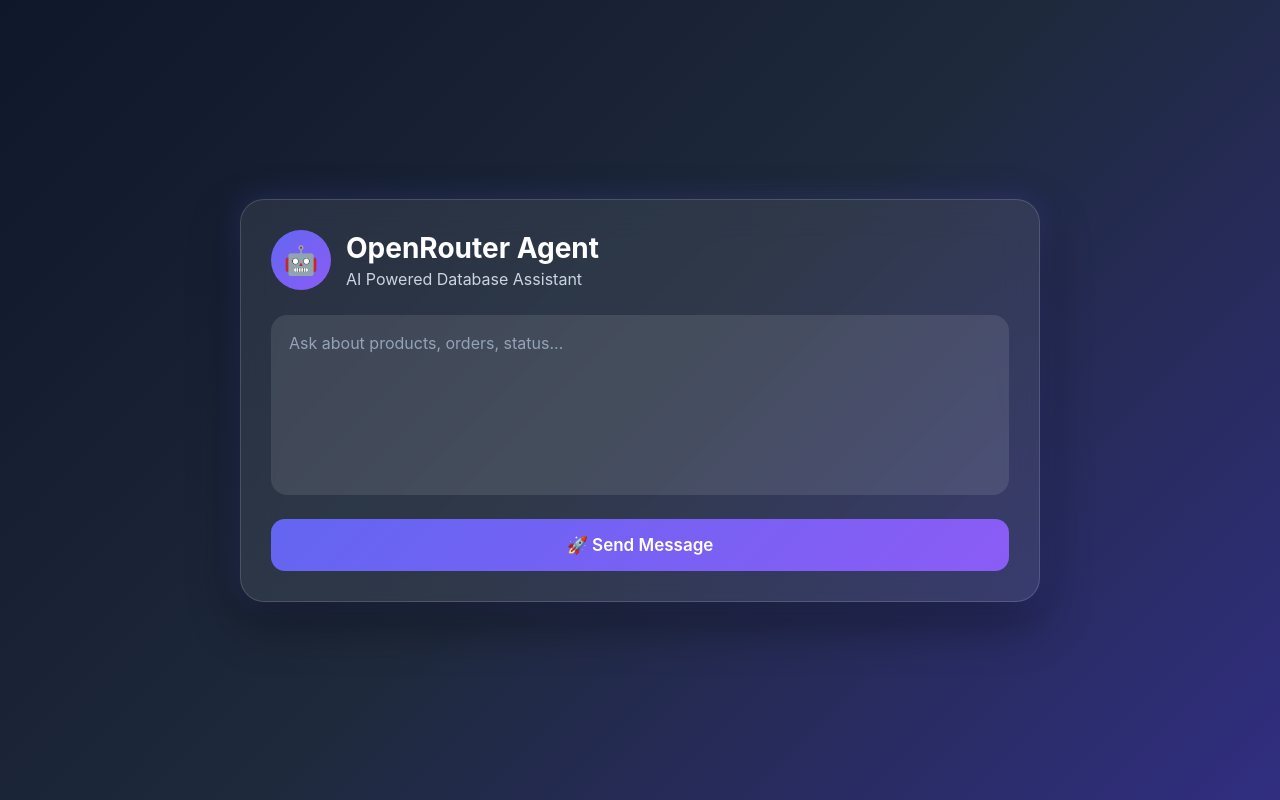
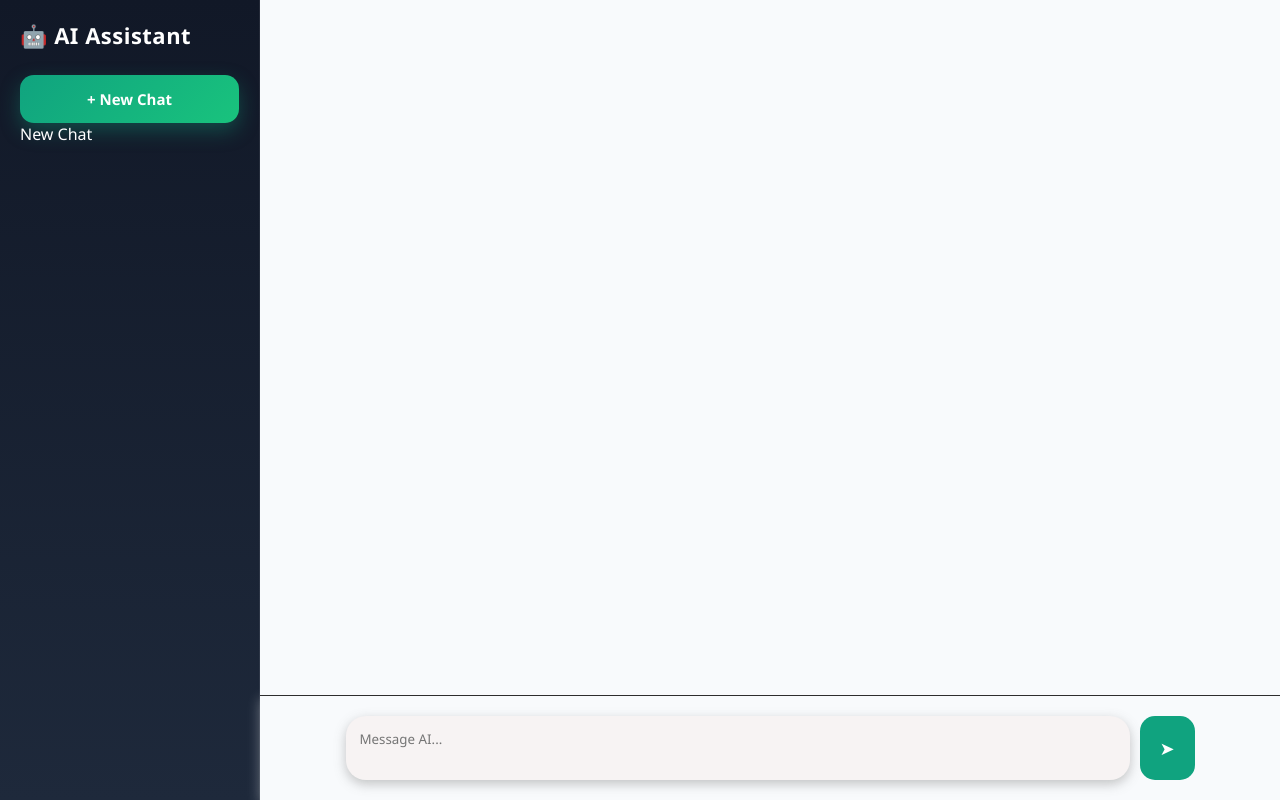
Before and after one commit to abhishekraushan122/Ai_Chat, a React (Vite) app: page / in a window 1280 px wide. Built offline with nearby package versions, Linux system fonts and the light colour scheme.

Commit message:
designchanges

```diff
--- a/src/App.jsx
+++ b/src/App.jsx
@@ -1,44 +1,144 @@
-import { useState } from "react";
+import { useEffect, useState } from "react";
 import axios from "axios";
 
 export default function Chat() {
   const [message, setMessage] = useState("");
-  const [reply, setReply] = useState("");
+  const [chats, setChats] = useState([]);
+  const [currentChatId, setCurrentChatId] = useState(null);
 
+  // Load chats from localStorage
+  useEffect(() => {
+    const saved = JSON.parse(localStorage.getItem("chats")) || [];
+
+    if (saved.length === 0) {
+      const firstChat = {
+        id: Date.now().toString(),
+        messages: [],
+      };
+
+      setChats([firstChat]);
+      setCurrentChatId(firstChat.id);
+    } else {
+      setChats(saved);
+      setCurrentChatId(saved[0].id);
+    }
+  }, []);
+
+  // Save chats to localStorage
+  useEffect(() => {
+    localStorage.setItem("chats", JSON.stringify(chats));
+  }, [chats]);
+
+  const currentChat = chats.find((c) => c.id === currentChatId);
+
+  // Create new chat
+  const createNewChat = () => {
+    const id = Date.now().toString();
+
+    const newChat = {
+      id,
+      messages: [],
+    };
+
+    setChats((prev) => [...prev, newChat]);
+    setCurrentChatId(id);
+
+    return id;
+  };
+
+  // Send message
   const sendMessage = async () => {
-    const res = await axios.post("http://localhost:5000/chat", { message });
+    if (!message.trim()) return;
 
-    setReply(res.data.reply);
+    let chatId = currentChatId;
+
+    // If no chat exists, create one first
+    if (!chatId) {
+      chatId = createNewChat();
+    }
+
+    const userMsg = {
+      role: "user",
+      content: message,
+    };
+
+    // Add user message safely
+    setChats((prev) =>
+      prev.map((chat) =>
+        chat.id === chatId
+          ? { ...chat, messages: [...chat.messages, userMsg] }
+          : chat,
+      ),
+    );
+
+    try {
+      const res = await axios.post("http://localhost:5000/chat", {
+        message,
+      });
+
+      const aiMsg = {
+        role: "assistant",
+        content: res.data.reply,
+      };
+
+      setChats((prev) =>
+        prev.map((chat) =>
+          chat.id === chatId
+            ? { ...chat, messages: [...chat.messages, aiMsg] }
+            : chat,
+        ),
+      );
+    } catch (err) {
+      console.error("API error:", err);
+    }
+
+    setMessage("");
   };
 
   return (
-    <div className="chat-container">
-      <div className="chat-card">
-        <div className="header">
-          <div className="logo">🤖</div>
-          <div>
-            <h2>OpenRouter Agent</h2>
-            <p>AI Powered Database Assistant</p>
+    <div className="app">
+      {/* Sidebar */}
+      <div className="sidebar">
+        <h2>🤖 AI Assistant</h2>
+
+        <button className="new-chat" onClick={createNewChat}>
+          + New Chat
+        </button>
+
+        <div className="chat-history">
+          {chats.map((chat) => (
+            <div
+              key={chat.id}
+              className={`chat-item ${
+                chat.id === currentChatId ? "active" : ""
+              }`}
+              onClick={() => setCurrentChatId(chat.id)}
+            >
+              {chat.messages[0]?.content?.slice(0, 20) || "New Chat"}
+            </div>
+          ))}
         </div>
       </div>
 
+      {/* Chat Area */}
+      <div className="chat-area">
+        <div className="messages">
+          {currentChat?.messages?.map((msg, index) => (
+            <div key={index} className={`message ${msg.role}`}>
+              <div className="avatar">{msg.role === "user" ? "👤" : "🤖"}</div>
+              <div className="content">{msg.content}</div>
+            </div>
+          ))}
+        </div>
+
+        <div className="input-area">
           <textarea
-          placeholder="Ask about products, orders, status..."
             value={message}
             onChange={(e) => setMessage(e.target.value)}
-          className="message-input"
+            placeholder="Message AI..."
           />
-
-        <button className="send-btn" onClick={sendMessage}>
-          🚀 Send Message
-        </button>
-
-        {reply && (
-          <div className="response-box">
-            <h3>Response</h3>
-            <pre>{reply}</pre>
+          <button onClick={sendMessage}>➤</button>
         </div>
-        )}
       </div>
     </div>
   );
--- a/src/index.css
+++ b/src/index.css
@@ -2,132 +2,170 @@
   margin: 0;
   padding: 0;
   box-sizing: border-box;
-  font-family: "Inter", sans-serif;
+  font-family: "Segoe UI", sans-serif;
 }
 
 body {
+  background: white;
+  color: white;
+}
+
+.app {
+  display: flex;
+  height: 100vh;
+}
+
+/* Sidebar */
+
+.sidebar {
+  width: 260px;
+  background: linear-gradient(
+    180deg,
+    #111827 0%,
+    #1e293b 100%
+  );
+
+  padding: 20px;
+  border-right: 1px solid rgba(255,255,255,0.08);
+
+  display: flex;
+  flex-direction: column;
+}
+
+.sidebar h2 {
+  color: #ffffff;
+  font-size: 22px;
+  font-weight: 700;
+  margin-bottom: 25px;
+  letter-spacing: 0.5px;
+}
+
+.new-chat {
+  width: 100%;
+  padding: 14px;
+  border: none;
+  border-radius: 14px;
+
   background: linear-gradient(
     135deg,
-    #0f172a,
-    #1e293b,
-    #312e81
+    #10a37f,
+    #19c37d
   );
-  min-height: 100vh;
+
+  color: white;
+  font-weight: 600;
+  font-size: 15px;
+
+  cursor: pointer;
+
+  box-shadow:
+    0 8px 20px rgba(16,163,127,0.35);
+
+  transition: all 0.3s ease;
 }
 
-.chat-container {
-  display: flex;
-  justify-content: center;
-  align-items: center;
-  min-height: 100vh;
-  padding: 20px;
+.new-chat:hover {
+  transform: translateY(-3px);
+
+  box-shadow:
+    0 12px 28px rgba(16,163,127,0.45);
 }
 
-.chat-card {
-  width: 100%;
-  max-width: 800px;
-  background: rgba(255, 255, 255, 0.08);
-  backdrop-filter: blur(18px);
-  border: 1px solid rgba(255, 255, 255, 0.15);
-  border-radius: 24px;
-  padding: 30px;
-  box-shadow:
-    0 20px 50px rgba(0, 0, 0, 0.4),
-    0 0 30px rgba(99, 102, 241, 0.25);
+/* Chat Area */
+
+.chat-area {
+  flex: 1;
+  display: flex;
+  flex-direction: column;
+  background: #f8fafc;
 }
 
-.header {
+.messages {
+  flex: 1;
+  overflow-y: auto;
+  padding: 30px;
+}
+
+/* Message */
+
+.message {
   display: flex;
-  align-items: center;
   gap: 15px;
   margin-bottom: 25px;
+  max-width: 900px;
+  margin-left: auto;
+  margin-right: auto;
 }
 
-.logo {
-  width: 60px;
-  height: 60px;
+.avatar {
+  width: 35px;
+  height: 35px;
+  background: #343541;
   border-radius: 50%;
-  background: linear-gradient(
-    135deg,
-    #6366f1,
-    #8b5cf6
-  );
   display: flex;
   align-items: center;
   justify-content: center;
-  font-size: 28px;
 }
 
-.header h2 {
-  color: white;
-  font-size: 28px;
+/* User */
+
+.message.user .content {
+  background: #ffffff;
+  color: #111827;
+
+  border: 1px solid #e5e7eb;
+
+  padding: 14px 18px;
+  border-radius: 16px;
+
+  box-shadow: 0 2px 10px rgba(0,0,0,0.05);
 }
 
-.header p {
-  color: #cbd5e1;
-  margin-top: 4px;
+.message.assistant .content {
+  background: #eef2ff;
+  color: #111827;
+
+  padding: 14px 18px;
+  border-radius: 16px;
+
+  border: 1px solid #dbeafe;
 }
 
-.message-input {
-  width: 100%;
-  min-height: 180px;
+/* Input */
+
+.input-area {
+  padding: 20px;
+  border-top: 1px solid #2d2d2d;
+  display: flex;
+  justify-content: center;
+  box-shadow: 0 4px 12px rgba(250, 250, 250, 0.35);
+}
+
+.input-area textarea {
+  width: 80%;
+  min-height: 50px;
+  max-height: 150px;
   resize: none;
-  padding: 18px;
-  border-radius: 16px;
   border: none;
   outline: none;
-  background: rgba(255,255,255,0.1);
-  color: white;
-  font-size: 16px;
-  margin-bottom: 20px;
+  background: #f7f3f3;
+  color: rgb(184, 180, 180);
+  padding: 14px;
+  border-radius: 20px;
+  box-shadow: 0 4px 12px rgba(92, 91, 91, 0.35);
 }
 
-.message-input::placeholder {
-  color: #94a3b8;
+.input-area button {
+  margin-left: 10px;
+  width: 55px;
+  border: none;
+  border-radius: 15px;
+  background: #10a37f;
+  color: white;
+  cursor: pointer;
+  font-size: 18px;
 }
 
-.message-input:focus {
-  box-shadow: 0 0 0 3px #6366f1;
+.input-area button:hover {
+  background: #0d8f6f;
 }
-
-.send-btn {
-  width: 100%;
-  padding: 16px;
-  border: none;
-  border-radius: 14px;
-  background: linear-gradient(
-    135deg,
-    #6366f1,
-    #8b5cf6
-  );
-  color: white;
-  font-size: 17px;
-  font-weight: 600;
-  cursor: pointer;
-  transition: 0.3s;
-}
-
-.send-btn:hover {
-  transform: translateY(-2px);
-  box-shadow: 0 10px 25px rgba(99, 102, 241, 0.5);
-}
-
-.response-box {
-  margin-top: 25px;
-  padding: 20px;
-  border-radius: 16px;
-  background: rgba(15, 23, 42, 0.7);
-  border: 1px solid rgba(255,255,255,0.1);
-}
-
-.response-box h3 {
-  color: #a5b4fc;
-  margin-bottom: 12px;
-}
-
-.response-box pre {
-  color: #e2e8f0;
-  white-space: pre-wrap;
-  word-break: break-word;
-  line-height: 1.6;
-}
```
Lines whose indentation alone changed are shown as unchanged.
